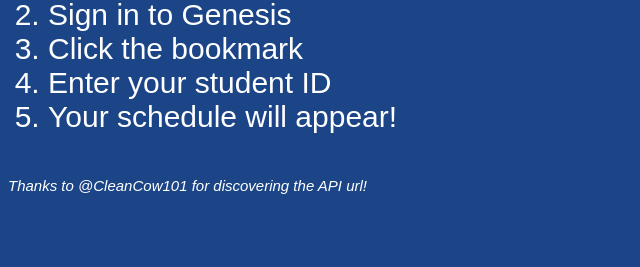
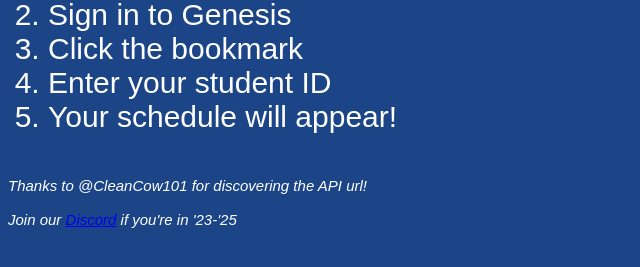
Before and after one commit to PCS24/ScheduleViewer, a plain HTML site: page index.html in a window 1280 px wide. Shown: the part 123-390 px from the top of the page, without its empty margins (0-640 px from the left). Drawn offline with Linux system fonts and the light colour scheme.

Commit message:
add discord invite

```diff
--- a/index.html
+++ b/index.html
@@ -10,7 +10,7 @@
                 background-color: #1c4587ff;
             }
 
-            body, p, h1, h2, h3, h4, h5, h6, span, a, div, input {
+            body, p, h1, h2, h3, h4, h5, h6, span, div, input {
                 font-family: Arial, Helvetica, sans-serif;
                 font-size: 30px;
             }
@@ -19,7 +19,7 @@
                 color: white;
             }
 
-            a{
+            a#drag {
                 font-family:'Gill Sans', 'Gill Sans MT', Calibri, 'Trebuchet MS', sans-serif;
                 color: gold;
             }
@@ -64,7 +64,8 @@
             <li>Enter your student ID</li>
             <li>Your schedule will appear!</li>
         </ol>
-        <i>Thanks to @CleanCow101 for discovering the API url!</i>
+        <i>Thanks to @CleanCow101 for discovering the API url!</i><br>
+        <i>Join our <a href="https://discord.gg/MPhEM6Y">Discord</a> if you're in '23-'25</i>
         <script>
             let elt = document.getElementById('drag');
             fetch("https://raw.githubusercontent.com/PCS24/ScheduleViewer/main/bookmark.js").then((res)=>res.text()).then((res)=>drag.setAttribute('href', res));
```
